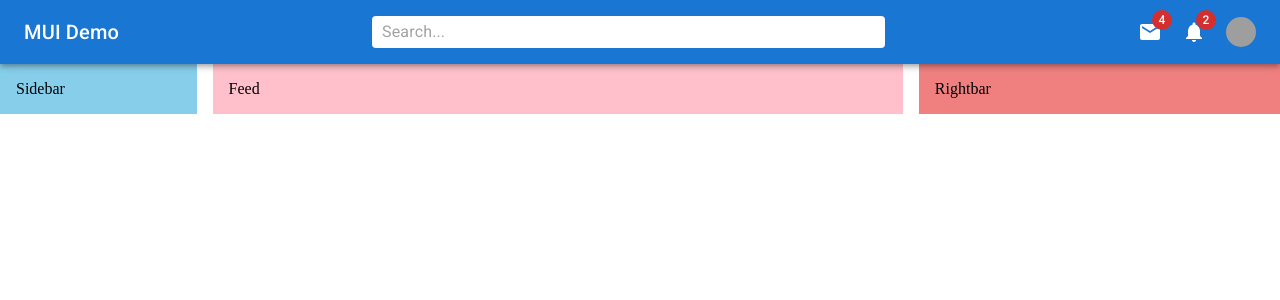
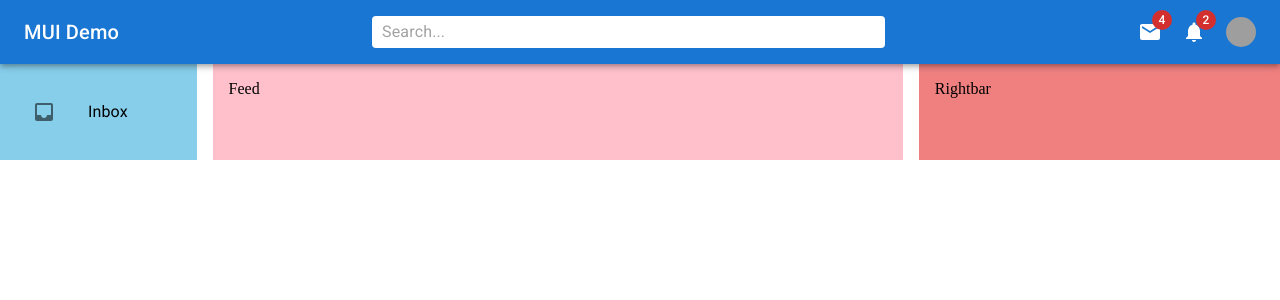
Before and after one commit to KateLockhart/MUIResponsiveDemo, a React (Create React App) app: page / in a window 1280 px wide. Shown: the top 300 px of the page. Built offline with nearby package versions, Linux system fonts and the light colour scheme; grey boxes are pictures that could not be loaded.

Commit message:
Added MUI list and icons for menu with faux links.

```diff
--- a/src/components/Sidebar.jsx
+++ b/src/components/Sidebar.jsx
@@ -1,4 +1,12 @@
-import { Box } from "@mui/material";
+import { Inbox } from "@mui/icons-material";
+import {
+  Box,
+  List,
+  ListItem,
+  ListItemButton,
+  ListItemIcon,
+  ListItemText,
+} from "@mui/material";
 import React from "react";
 
 export const Sidebar = () => {
@@ -11,7 +19,16 @@
         display: { xs: "none", sm: "block" },
       }}
     >
-      Sidebar
+      <List>
+        <ListItem disablePadding>
+          <ListItemButton>
+            <ListItemIcon>
+              <Inbox />
+            </ListItemIcon>
+            <ListItemText primary="Inbox" />
+          </ListItemButton>
+        </ListItem>
+      </List>
     </Box>
   );
 };
```
